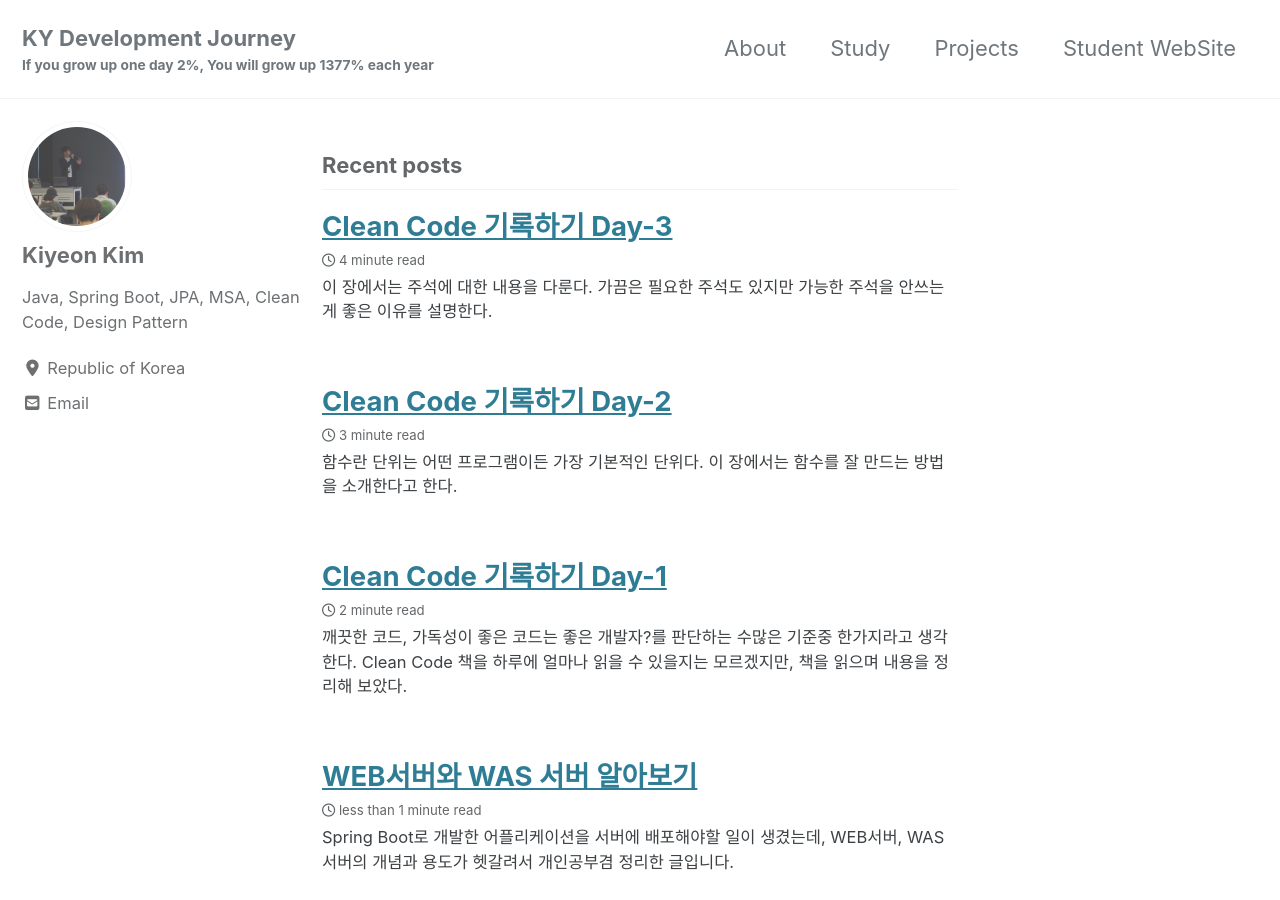
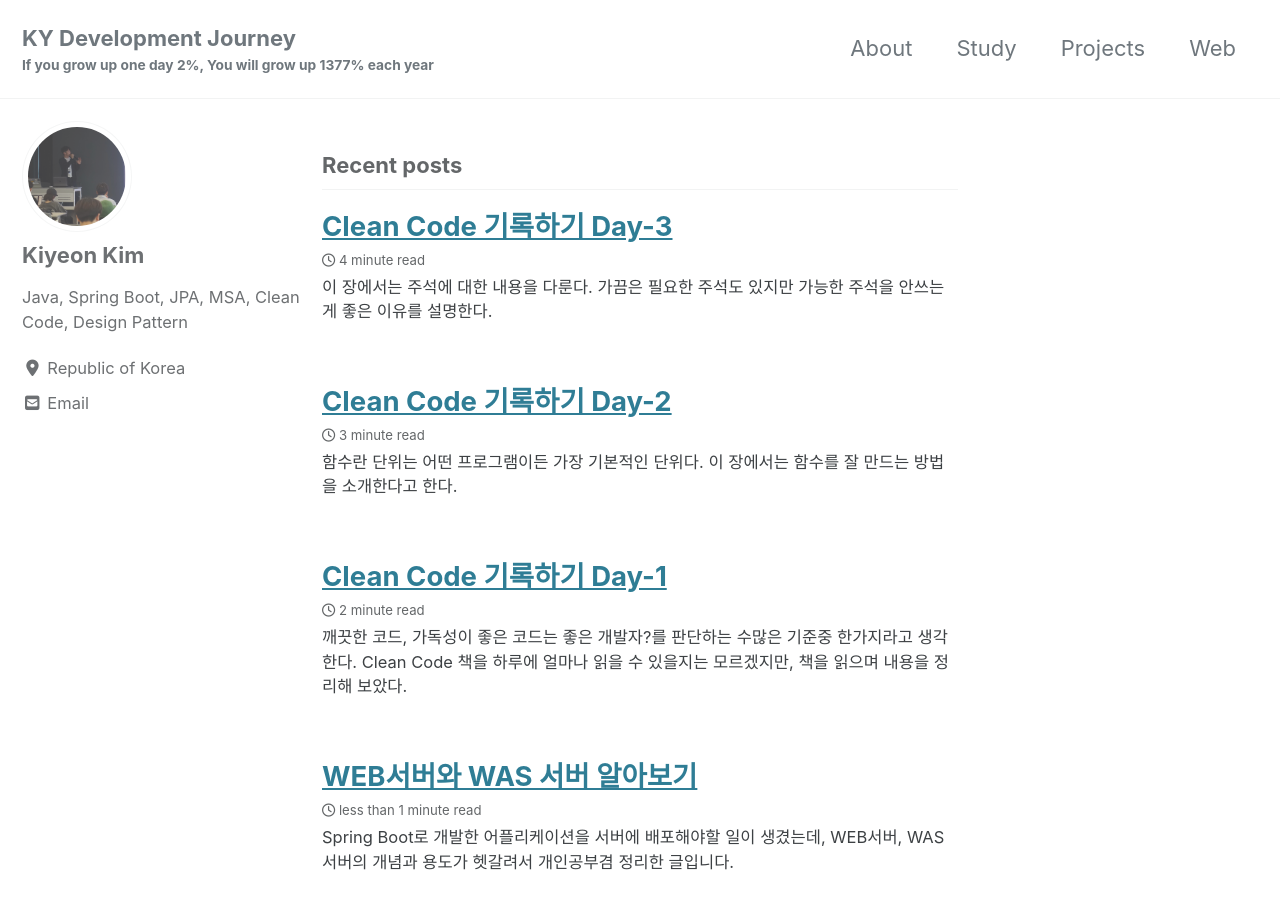
Before and after one commit to giyeon95/giyeon95.github.io, a Jekyll site: the page built from index.html, in a window 1280 px wide and 900 px high. Built offline with Jekyll 4.4.1, drawn with Linux system fonts in a browser that asks for light colours; cached includes are drawn as plain includes; nearby versions of some CDN libraries; the list of posts is cut into pages by our own code.

Commit message:
블로그 꾸미기

```diff
--- a/_data/navigation.yml
+++ b/_data/navigation.yml
@@ -6,7 +6,7 @@ main:
     url: /study/
   - title: "Projects"
     url: /projects/
-  - title: "Student WebSite"
+  - title: "Web"
     url: http://giyeonpf.com
 
   # - title: "About"
```
